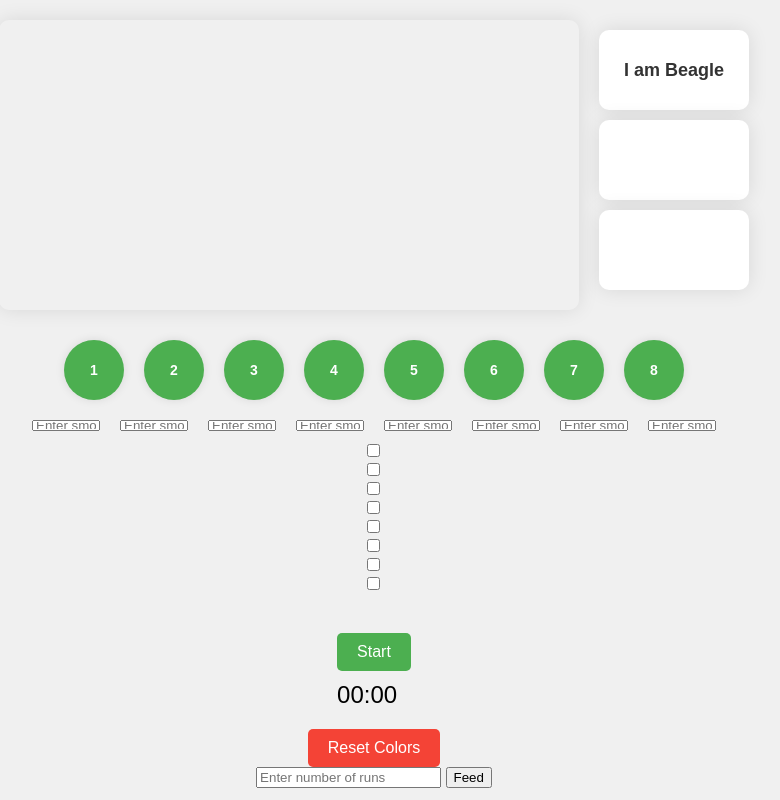
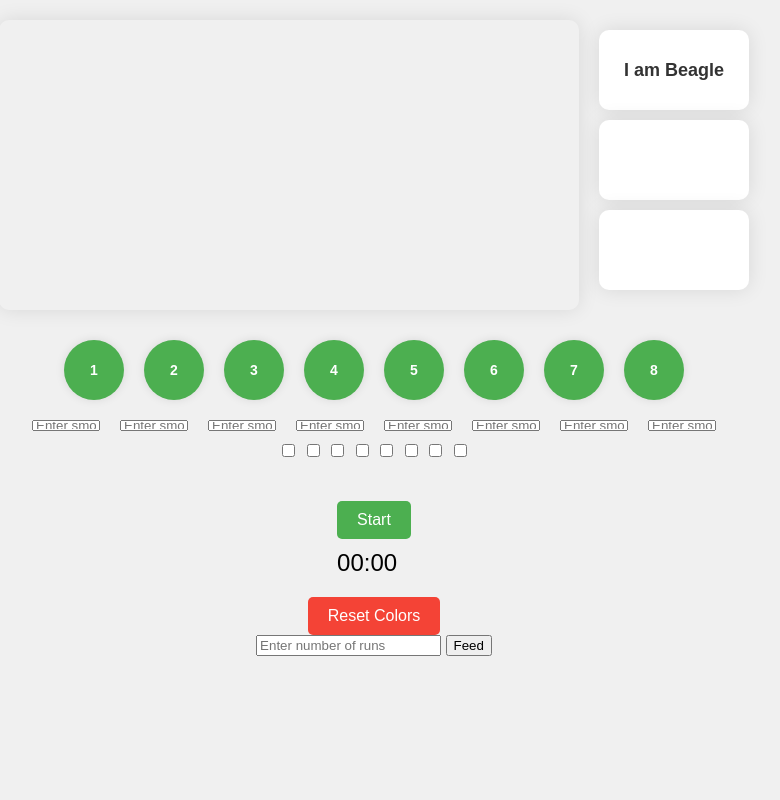
Before and after one commit to Surya152002/dashboard, a plain HTML site: page index.html in a window 1280 px wide. Shown: the whole page, without its empty margins (266-1046 px from the left). Drawn offline with Linux system fonts and the light colour scheme.

Commit message:
Update index.html

```diff
--- a/index.html
+++ b/index.html
@@ -117,7 +117,7 @@ display: flex;
 
 
 
-.checkbox-row label {
+/* .checkbox-row label {
   display: flex;
   align-items: center;
   font-size: 14px;
@@ -125,7 +125,7 @@ display: flex;
 
 .checkbox-row input[type="checkbox"] {
   margin-right: 5px;
-}
+} */
     #resetButton {
       margin-top: 20px;
       padding: 10px 20px;
```
